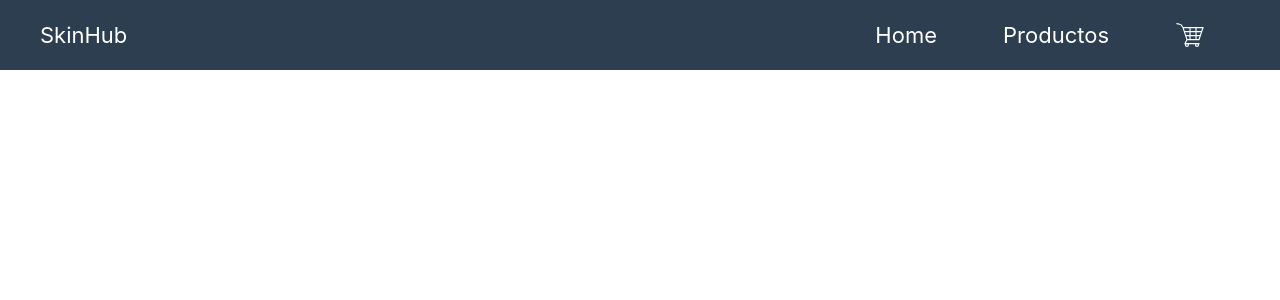
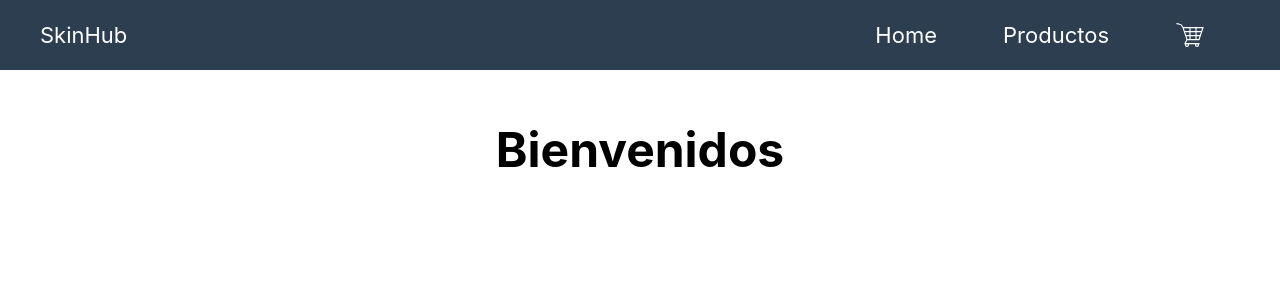
Before and after one commit to octaviodesalvatore/e-commerce, a React (Create React App) app: page / in a window 1280 px wide. Shown: the top 300 px of the page. Built offline with nearby package versions, Linux system fonts and the light colour scheme.

Commit message:
Greeting message with props

```diff
--- a/src/App.js
+++ b/src/App.js
@@ -1,10 +1,12 @@
 import React from "react";
+import ItemListContainer from "./Components/ItemListContainer";
 import NavBar from "./Components/NavBar";
 
 function App() {
   return (
     <div className="App">
       <NavBar />
+      <ItemListContainer message={"Bienvenidos"} />
     </div>
   );
 }
--- /dev/null
+++ b/src/Components/CartWidget.js
@@ -0,0 +1,12 @@
+import React from "react";
+import { GiShoppingCart } from "react-icons/gi";
+
+function CartWidget() {
+  return (
+    <>
+      <GiShoppingCart />
+    </>
+  );
+}
+
+export default CartWidget;
--- /dev/null
+++ b/src/Components/ItemListContainer.js
@@ -0,0 +1,16 @@
+import React from "react";
+import styled from "styled-components";
+
+function ItemListContainer(props) {
+  return <Title>{props.message}</Title>;
+}
+
+export default ItemListContainer;
+
+const Title = styled.h1`
+  display: flex;
+  position: relative;
+  justify-content: center;
+  font-size: 48px;
+  margin-top: 50px;
+`;
--- a/src/Components/NavBar.js
+++ b/src/Components/NavBar.js
@@ -1,6 +1,6 @@
 import React from "react";
 import styled from "styled-components";
-import { GiShoppingCart } from "react-icons/gi";
+import CartWidget from "./CartWidget";
 
 function NavBar() {
   return (
@@ -11,7 +11,7 @@ function NavBar() {
           <li>Home</li>
           <li>Productos</li>
           <li>
-            <GiShoppingCart />
+            <CartWidget />
           </li>
         </List>
       </Nav>
@@ -32,6 +32,7 @@ const Nav = styled.div`
   max-width: 1200px;
   align-items: center;
   height: 70px;
+  padding: 0 40px;
 `;
 
 const Span = styled.span`
```
